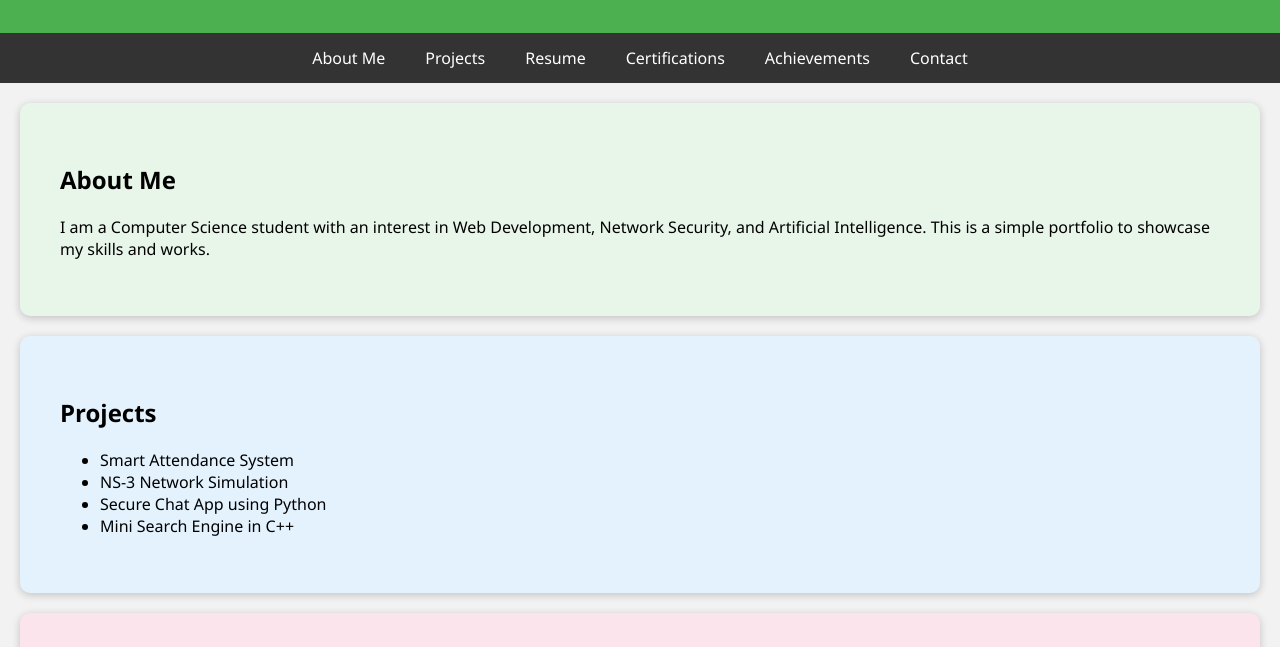
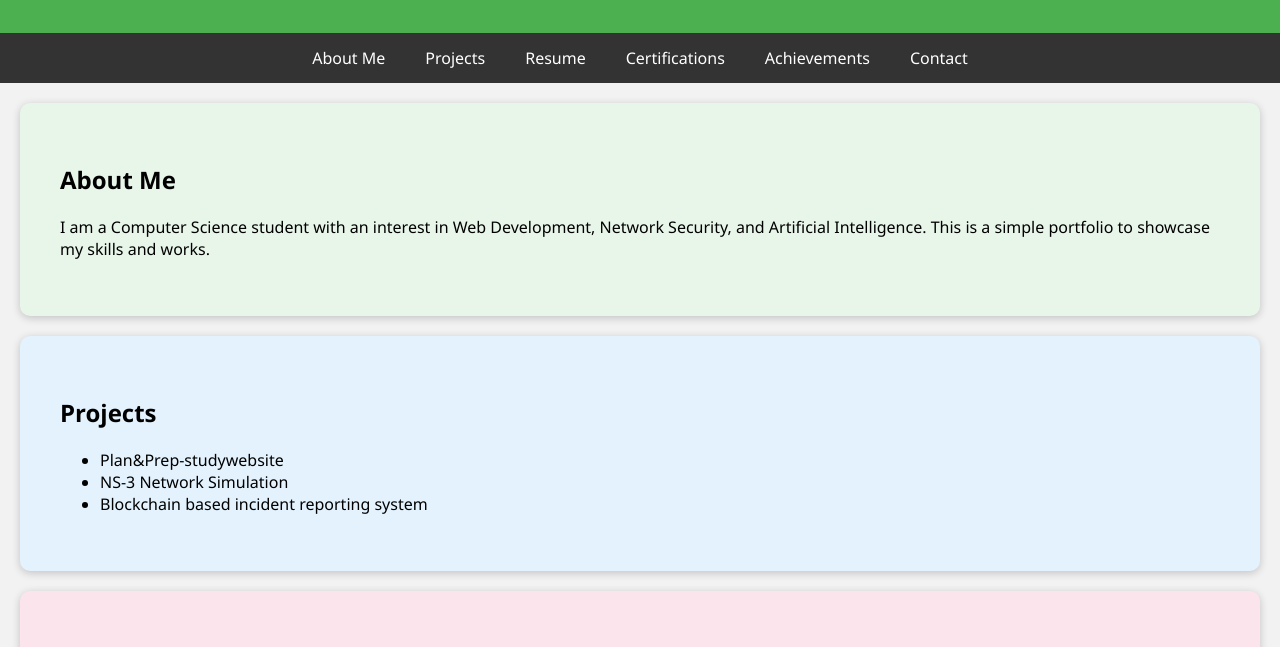
Before and after one commit to treesacinil07/treesaprotfolio, a plain HTML site: page index.html in a window 1280 px wide. Shown: the part 131-778 px from the top of the page. Drawn offline with Linux system fonts and the light colour scheme.

Commit message:
Fix HTML structure and update project list

```diff
--- a/index.html
+++ b/index.html
@@ -92,10 +92,10 @@
     <div class="section" id="projects">
         <h2>Projects</h2>
         <ul>
-            <li>Smart Attendance System</li>
+            <li>Plan&Prep-studywebsite</li>
             <li>NS-3 Network Simulation</li>
-            <li>Secure Chat App using Python</li>
-            <li>Mini Search Engine in C++</li>
+            <li>Blockchain based incident reporting system</li>
+
         </ul>
     </div>
 
```
